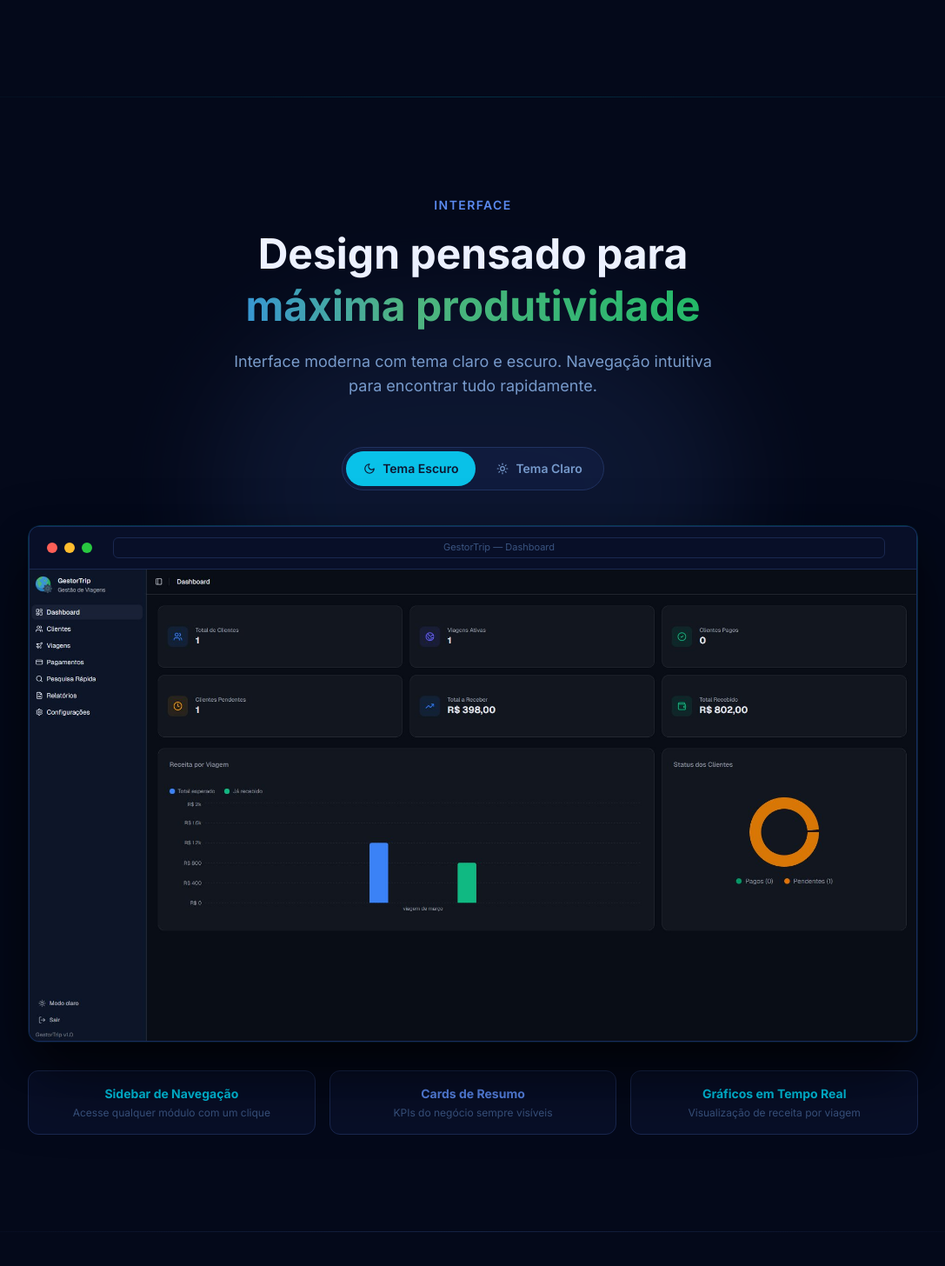
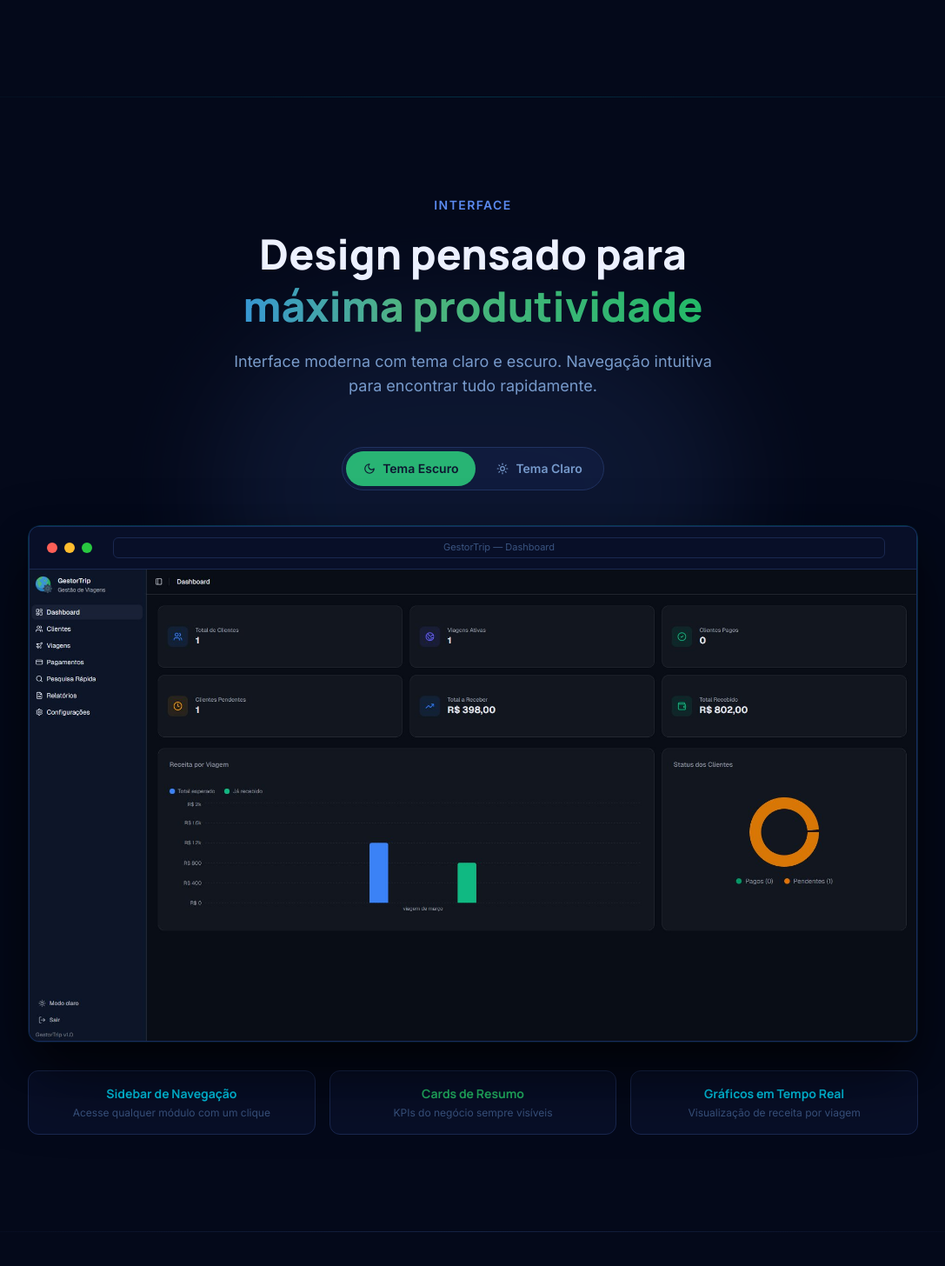
Before and after one commit to ghenosec/gestortrip-landing, a Next.js app: page / in a window 1280 px wide. Shown: the part 2338-3794 px from the top of the page at 87% size, without its empty margins (96-1183 px from the left). Built offline with nearby package versions, Linux system fonts and the light colour scheme.

Commit message:
feat: changed font for manrope and changed color

```diff
--- a/components/Hero.tsx
+++ b/components/Hero.tsx
@@ -21,15 +21,15 @@ function formatBRL(value: number) {
 type Card = {
   label: string;
   value: string;
-  color: "teal" | "violet";
+  color: "teal" | "green";
   position: string;
 };
 
 const cardPositions: Pick<Card, "label" | "color" | "position">[] = [
   { label: "Total de Clientes", color: "teal",   position: "top-[12%] -left-6" },
-  { label: "Viagens Ativas",    color: "violet", position: "top-[30%] -right-6" },
+  { label: "Viagens Ativas",    color: "green", position: "top-[30%] -right-6" },
   { label: "Clientes Pagos",    color: "teal",   position: "top-[52%] -left-8" },
-  { label: "Receita Total",     color: "violet", position: "top-[68%] -right-4" },
+  { label: "Receita Total",     color: "green", position: "top-[68%] -right-4" },
   { label: "Taxa de Conclusão", color: "teal",   position: "bottom-[8%] -left-2" },
 ];
 
--- a/components/Screenshots.tsx
+++ b/components/Screenshots.tsx
@@ -32,7 +32,7 @@ export default function Screenshots() {
       <div className="max-w-7xl mx-auto px-6">
         <div className="text-center mb-14">
           <span className="inline-block text-violet text-sm font-semibold font-body tracking-widest uppercase mb-4">Interface</span>
-          <h2 className="font-display font-extrabold text-text-primary mb-5 leading-tight" style={{ fontSize: "clamp(2rem, 4vw, 3rem)" }}>
+          <h2 className="font-manrope font-extrabold text-text-primary mb-5 leading-tight" style={{ fontSize: "clamp(2rem, 4vw, 3rem)" }}>
             Design pensado para
             <br />
             <span className="gradient-text">máxima produtividade</span>
@@ -46,7 +46,7 @@ export default function Screenshots() {
             <button
               onClick={() => setActiveTheme("dark")}
               className={`flex items-center gap-2 px-5 py-2.5 rounded-full text-sm font-semibold font-body transition-all duration-300 ${
-                activeTheme === "dark" ? "bg-teal text-background shadow-sm" : "text-text-secondary hover:text-text-primary"
+                activeTheme === "dark" ? "bg-[#23B966] text-background shadow-sm" : "text-text-secondary hover:text-text-primary"
               }`}
             >
               <Moon size={14} /> Tema Escuro
@@ -54,7 +54,7 @@ export default function Screenshots() {
             <button
               onClick={() => setActiveTheme("light")}
               className={`flex items-center gap-2 px-5 py-2.5 rounded-full text-sm font-semibold font-body transition-all duration-300 ${
-                activeTheme === "light" ? "bg-surface-2 text-text-primary border border-border shadow-sm" : "text-text-secondary hover:text-text-primary"
+                activeTheme === "light" ? "bg-[#0000007d] border-border shadow-sm" : "text-text-secondary"
               }`}
             >
               <Sun size={14} /> Tema Claro
@@ -87,11 +87,14 @@ export default function Screenshots() {
           <div className="grid grid-cols-1 sm:grid-cols-3 gap-4 mt-8">
               {[
                 { label: "Sidebar de Navegação",  desc: "Acesse qualquer módulo com um clique", color: "teal" },
-              { label: "Cards de Resumo",        desc: "KPIs do negócio sempre visíveis",      color: "violet" },
+                { label: "Cards de Resumo",         desc: "KPIs do negócio sempre visíveis",     color: "green" },
                 { label: "Gráficos em Tempo Real", desc: "Visualização de receita por viagem",   color: "teal" },
               ].map((item) => (
                 <div key={item.label} className="bg-surface border border-border rounded-xl px-5 py-4 text-center">
-                <p className={`font-display font-bold text-sm mb-1 ${item.color === "teal" ? "text-teal" : "text-violet"}`}>{item.label}</p>
+                  <p className={`font-manrope font-bold text-sm mb-1 ${
+                    item.color === "teal" ? "text-teal" : "text-green"}`}>
+                    {item.label}
+                  </p>
                   <p className="text-text-muted text-xs font-body">{item.desc}</p>
                 </div>
               ))}
```
Lines whose indentation alone changed are shown as unchanged.
